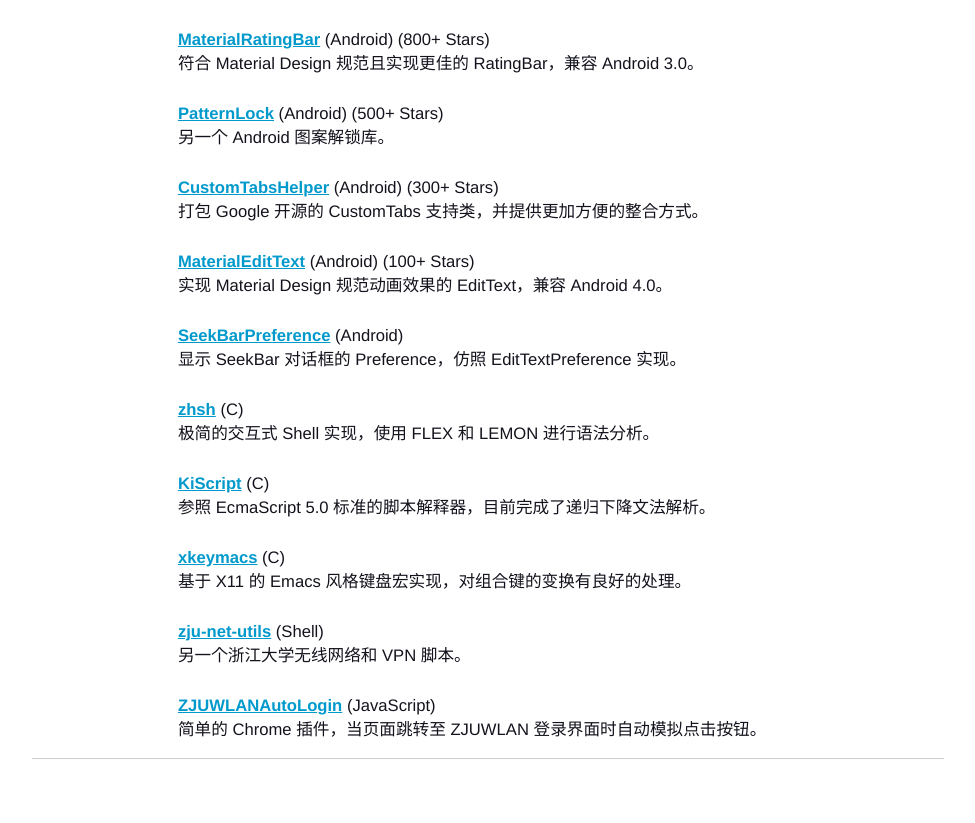
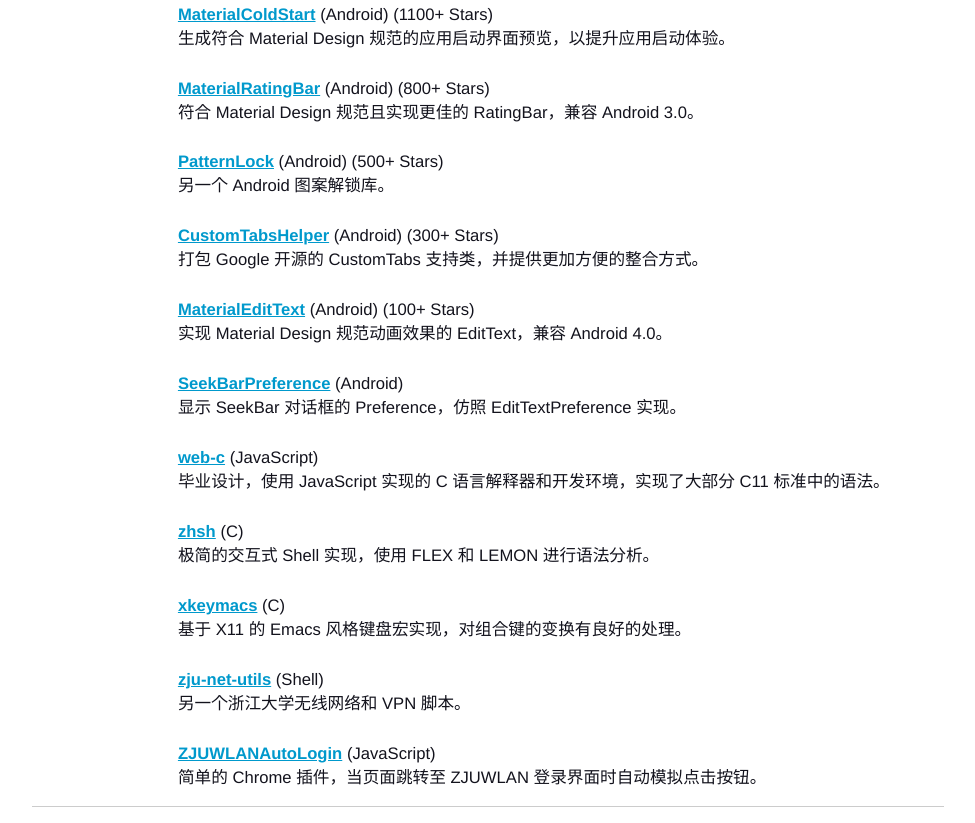
Before and after one commit to zhanghai/resume.zhanghai.me, a plain HTML site: page index.html in a window 1280 px wide. Shown: the part 933-1756 px from the top of the page, without its empty margins (152-1127 px from the left). Drawn offline with Linux system fonts and the light colour scheme.

Commit message:
Resume updated: Sun, 25 Jun 2017 23:42:05 +0800

```diff
--- a/index.html
+++ b/index.html
@@ -36,6 +36,8 @@
 </li>
 <li><p>Android</p>
 </li>
+<li><p>JavaScript</p>
+</li>
 <li><p>C/C++</p>
 </li>
 <li><p>GNU/Linux</p>
@@ -64,8 +66,8 @@
 <p><strong><a href="https://github.com/DreaminginCodeZH/CustomTabsHelper">CustomTabsHelper</a></strong> (Android) (300+ Stars)<br>    打包 Google 开源的 CustomTabs 支持类，并提供更加方便的整合方式。</p>
 <p><strong><a href="https://github.com/DreaminginCodeZH/MaterialEditText">MaterialEditText</a></strong> (Android) (100+ Stars)<br>    实现 Material Design 规范动画效果的 EditText，兼容 Android 4.0。</p>
 <p><strong><a href="https://github.com/DreaminginCodeZH/SeekBarPreference">SeekBarPreference</a></strong> (Android)<br>    显示 SeekBar 对话框的 Preference，仿照 EditTextPreference 实现。</p>
+<p><strong><a href="http://web-c.zhanghai.me/">web-c</a></strong> (JavaScript)<br>    毕业设计，使用 JavaScript 实现的 C 语言解释器和开发环境，实现了大部分 C11 标准中的语法。</p>
 <p><strong><a href="https://github.com/DreaminginCodeZH/zhsh">zhsh</a></strong> (C)<br>    极简的交互式 Shell 实现，使用 FLEX 和 LEMON 进行语法分析。</p>
-<p><strong><a href="https://github.com/DreaminginCodeZH/kiscript">KiScript</a></strong> (C)<br>    参照 EcmaScript 5.0 标准的脚本解释器，目前完成了递归下降文法解析。</p>
 <p><strong><a href="https://github.com/DreaminginCodeZH/xkeymacs">xkeymacs</a></strong> (C)<br>    基于 X11 的 Emacs 风格键盘宏实现，对组合键的变换有良好的处理。</p>
 <p><strong><a href="https://github.com/DreaminginCodeZH/zju-net-utils">zju-net-utils</a></strong> (Shell)<br>    另一个浙江大学无线网络和 VPN 脚本。</p>
 <p><strong><a href="https://github.com/DreaminginCodeZH/ZJUWLANAutoLogin">ZJUWLANAutoLogin</a></strong> (JavaScript)<br>    简单的 Chrome 插件，当页面跳转至 ZJUWLAN 登录界面时自动模拟点击按钮。</p>
```
